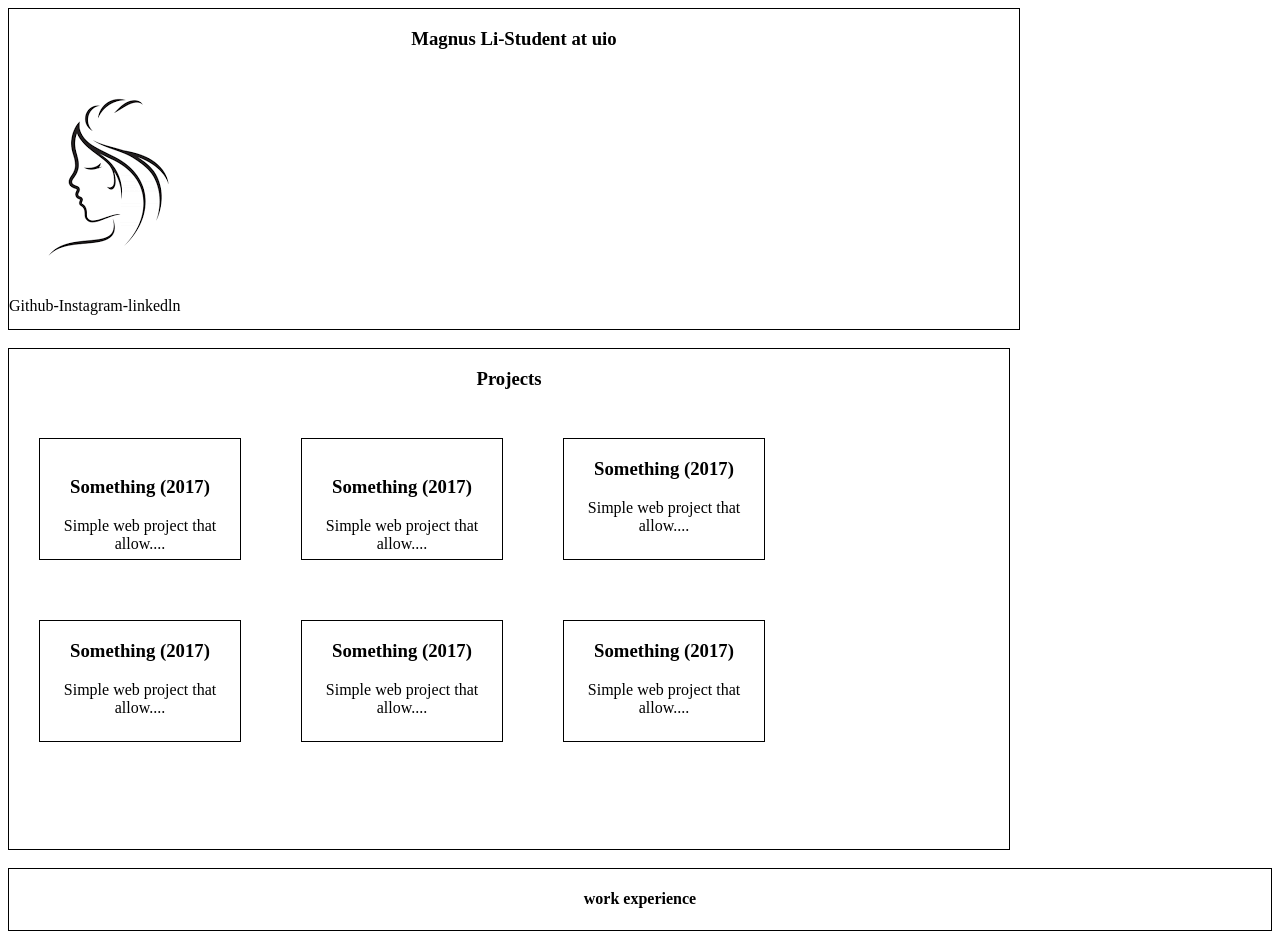
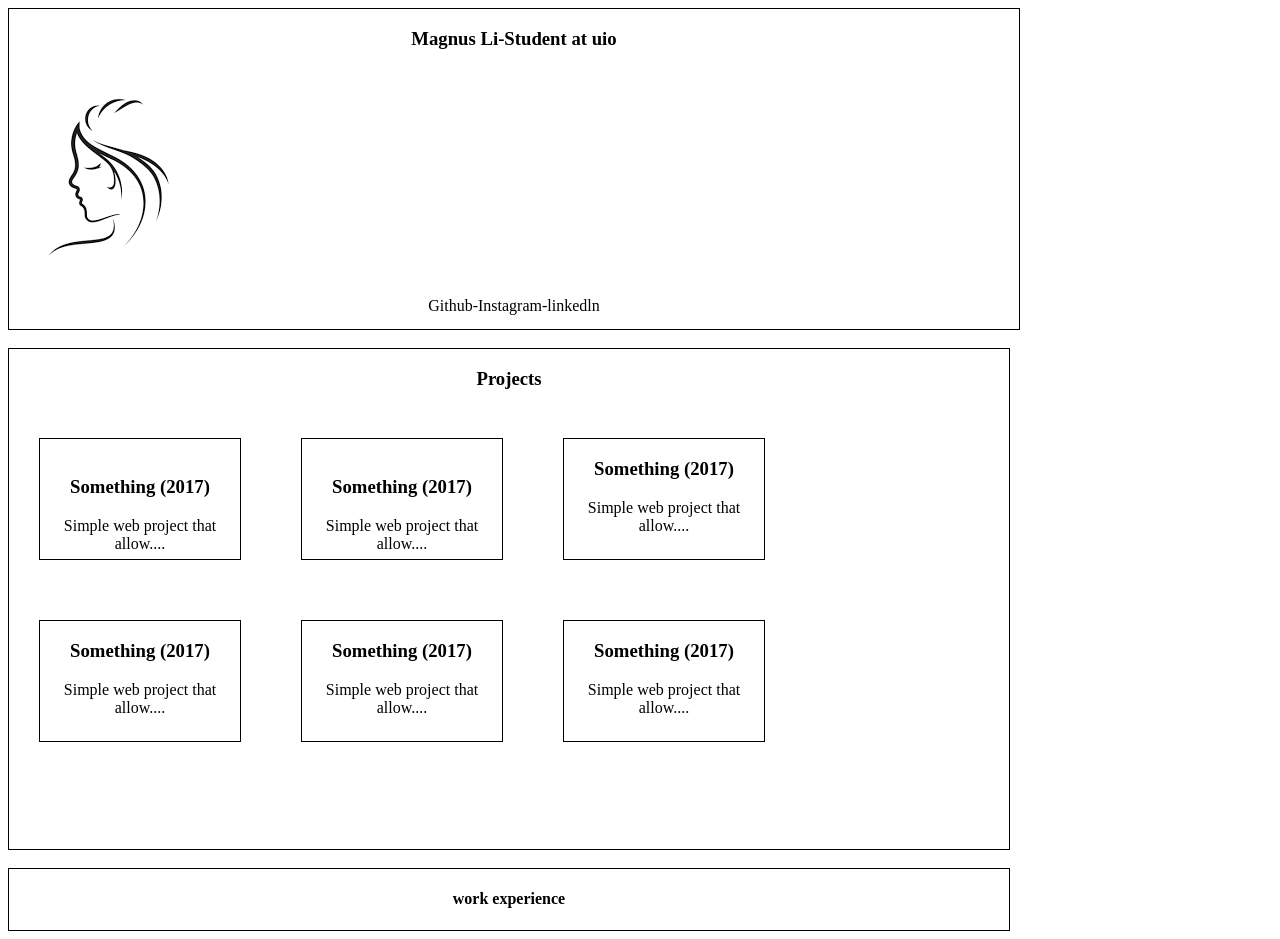
Before and after one commit to Awais231/dental-form, a plain HTML site: page index.html in a window 1280 px wide. Drawn offline with Linux system fonts and the light colour scheme.

Commit message:
first commit

```diff
--- a/index.html
+++ b/index.html
@@ -11,7 +11,7 @@
     <div class="mid">
      <h3>Magnus Li-Student at uio</h3>
      <img src="./images (2).png" alt="">
-     <div class="mid1git">
+     <div class="mid1">
         <th>Github-Instagram-linkedln</th>
      </div>
     </div>
--- a/style.css
+++ b/style.css
@@ -7,7 +7,7 @@
     border: 1px solid black
 }
 .mid1{
-    text-align: center;
+    text-align: center
 }
 
 .brain{
@@ -75,7 +75,9 @@
    display: flex;
 }
 .footer{
+    width: 1000px;
     text-align: center;
     border: 1px solid black
 
+
 }
```
